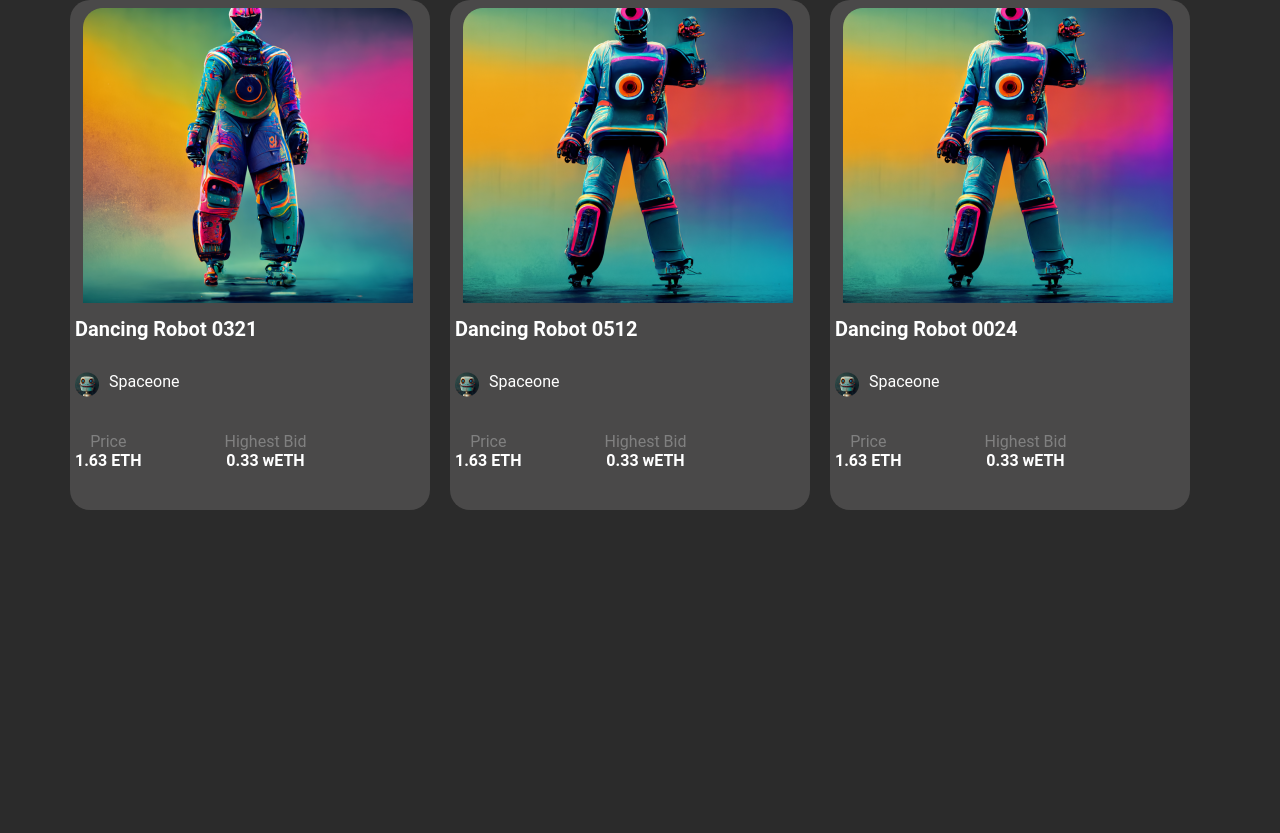
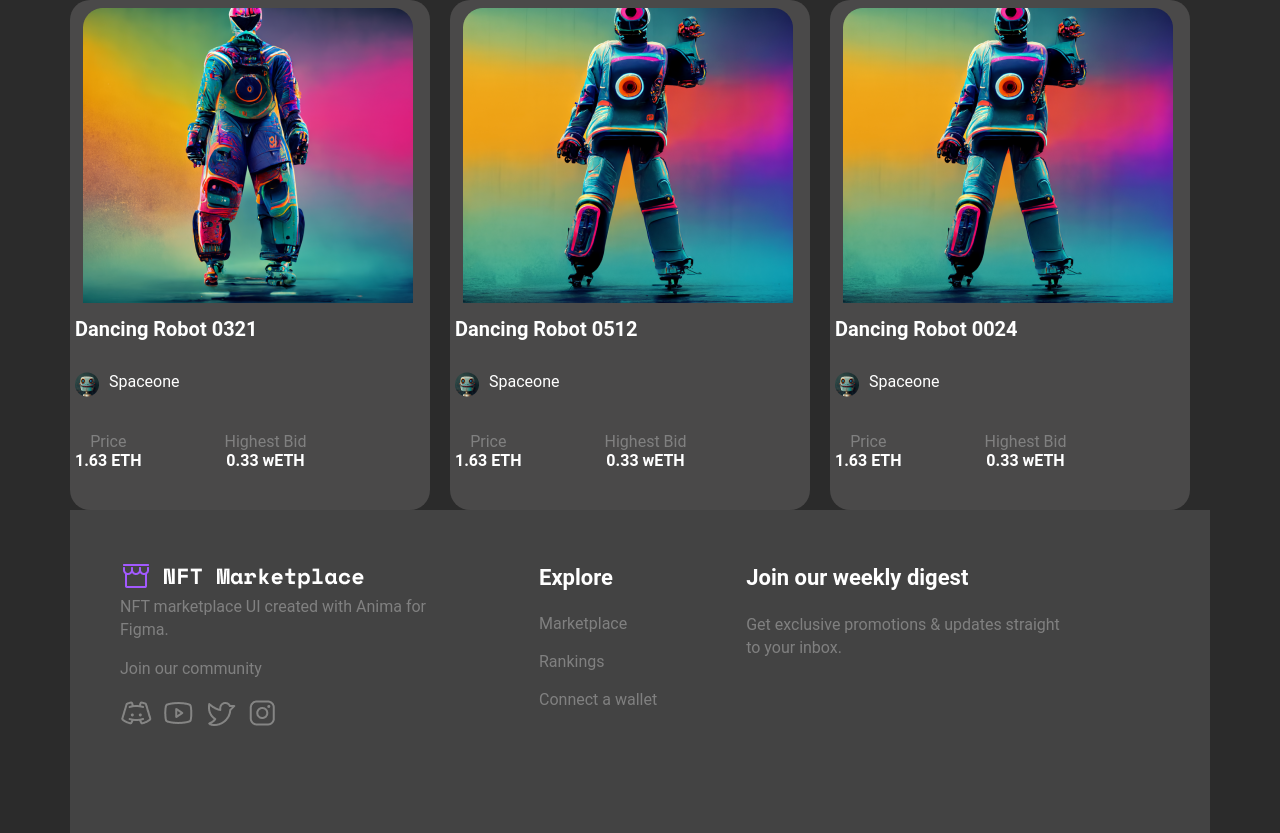
Before and after one commit to javohir-site-developer/13.09.2024, a plain HTML site: page index.html in a window 1280 px wide. Shown: the part 2790-3623 px from the top of the page. Before the commit the page ends 3300 px from the top, so only its background shows below. Drawn offline with nearby package versions, Linux system fonts and the light colour scheme.

Commit message:
javohirniki

```diff
--- a/index.html
+++ b/index.html
@@ -76,7 +76,7 @@
         </div>
       </div>
 
-      <div class="creators">
+      <div data-aos="flip-up" class="creators">
         <div data-aos="fade-right" class="box">
           <div class="box-bor">
             <img src="./images/Image(7).png" alt="commit" class="images" />
@@ -293,6 +293,38 @@
           AOS.init();
         </script>
       </div>
+
+      <div class="footer">
+        <div class="line">
+          <div>
+            <img src="./images/logo.png" alt="logotip" />
+            <br />
+            <p class="font">NFT marketplace UI created with Anima for Figma.</p>
+            <br />
+            <p class="mono">Join our community</p>
+            <br />
+            <img src="./images/Icons.png" alt="icon" />
+          </div>
+
+          <div>
+            <h4 class="h-first">Explore</h4>
+            <br />
+            <p class="mono">Marketplace</p>
+            <br />
+            <p class="mono">Rankings</p>
+            <br />
+            <p class="mono">Connect a wallet</p>
+          </div>
+
+          <div>
+            <h4 class="h-third">Join our weekly digest</h4>
+            <br />
+            <p class="font">
+              Get exclusive promotions & updates straight to your inbox.
+            </p>
+          </div>
+        </div>
+      </div>
     </div>
 
     <script src="./main.js"></script>
--- a/style.css
+++ b/style.css
@@ -198,3 +198,52 @@ p {
   flex-wrap: wrap;
   gap: 20px;
 }
+
+.footer {
+  display: flex;
+  padding-left: 50px;
+  padding-top: 50px;
+  padding-bottom: 100px;
+  background-color: #434343;
+  gap: 89px;
+}
+.h-first {
+  width: 95px;
+  height: 35px;
+  gap: 0px;
+  opacity: 0px;
+  color: white;
+  font-size: 22px;
+  font-weight: 700;
+  line-height: 35.2px;
+  text-align: left;
+}
+.h-third {
+  width: 297px;
+  height: 35px;
+  gap: 0px;
+  opacity: 0px;
+  color: white;
+  font-size: 22px;
+  font-weight: 700;
+  line-height: 35.2px;
+  text-align: left;
+}
+.mono {
+  color: grey;
+}
+.font {
+  color: grey;
+  width: 330px;
+  height: 44px;
+  gap: 0px;
+  opacity: 0px;
+  font-size: 16px;
+  font-weight: 400;
+  line-height: 22.4px;
+  text-align: left;
+}
+.line {
+  display: flex;
+  gap: 89px;
+}
```
Also changed, not shown: images/Artist Avatar.png (added), images/Icons.png (added).
